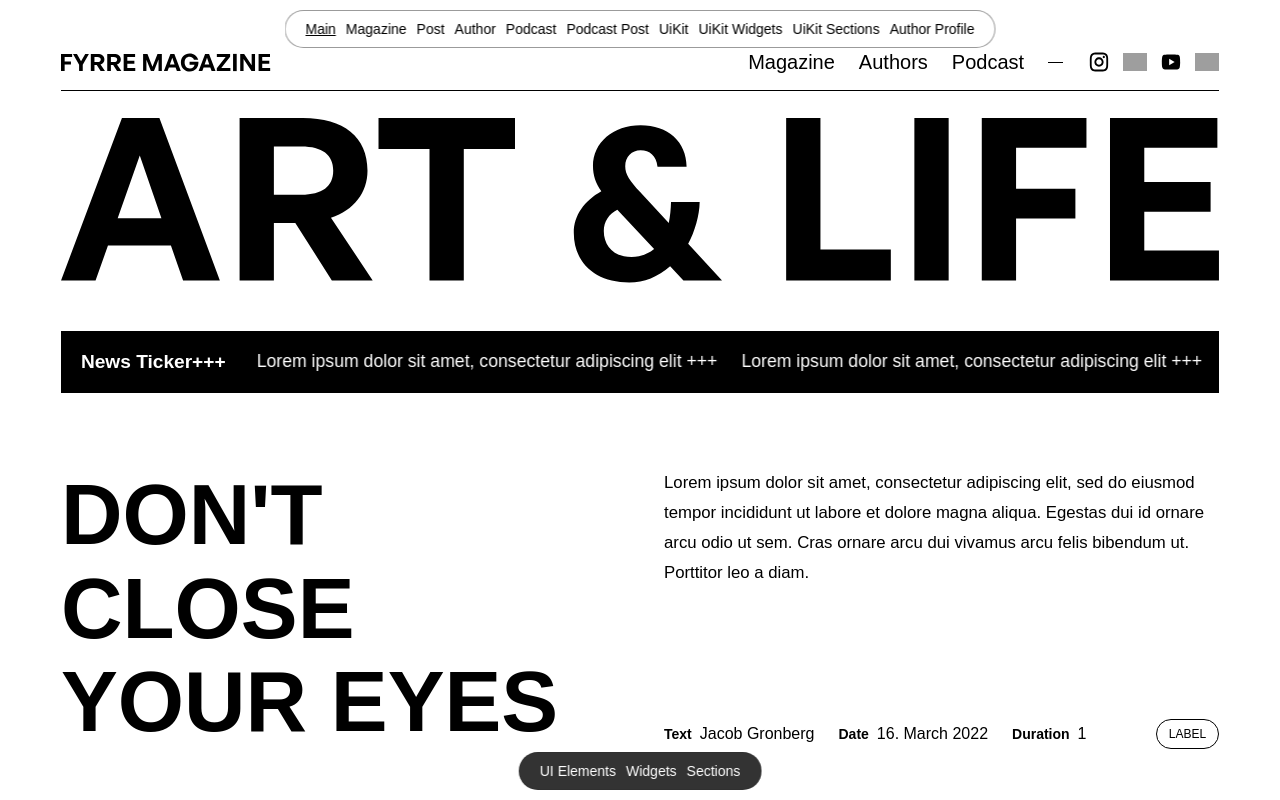
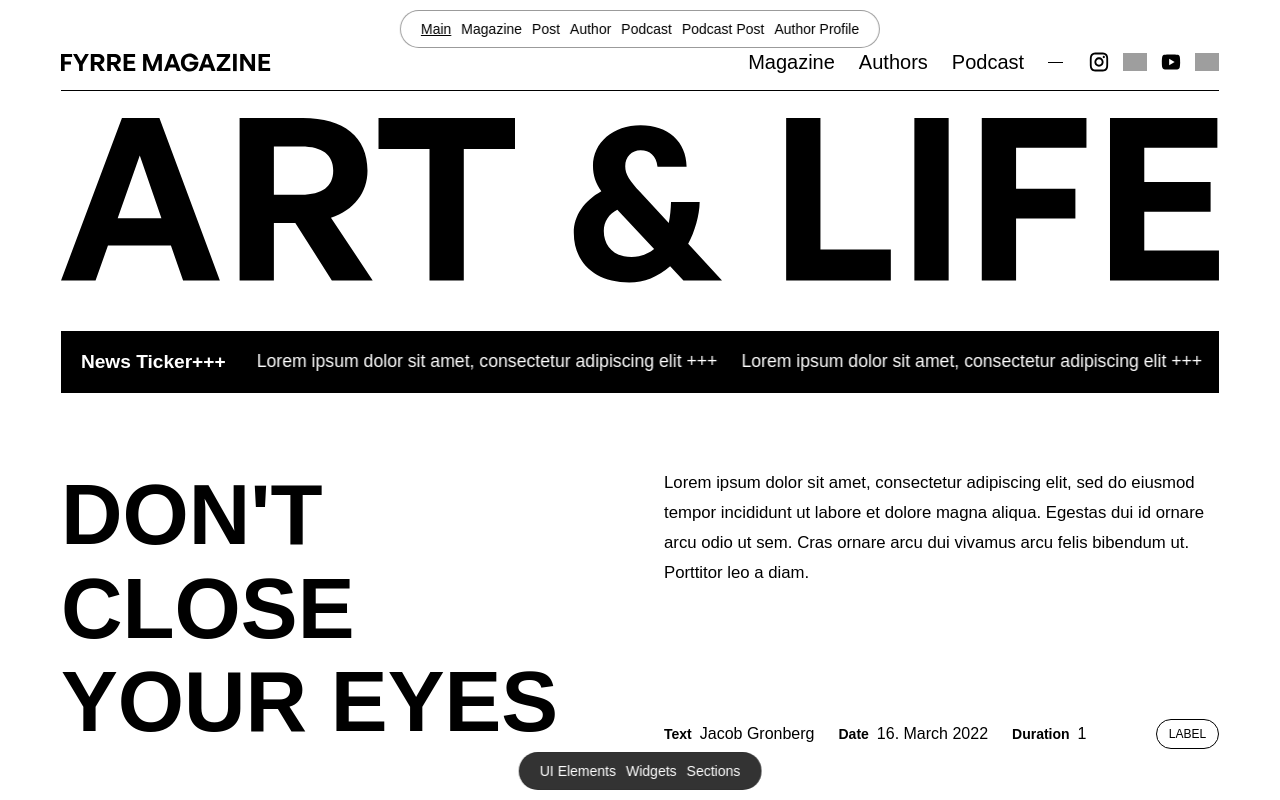
Before and after one commit to nobleworkshop/artlife-magazine, a React (Vite) app: page / in a window 1280 px wide. Shown: the top 800 px of the page. Built offline with nearby package versions, Linux system fonts and the light colour scheme; grey boxes are pictures that could not be loaded; a web font is replaced by a local one.

Commit message:
Nav updated

```diff
--- a/src/App.jsx
+++ b/src/App.jsx
@@ -37,9 +37,6 @@ function App() {
 					<Link to="/author-profile" title="Author" />
 					<Link to="/podcast" title="Podcast" />
 					<Link to="/podcast-post" title="Podcast Post" />
-					<Link to="/uikit" title="UiKit" />
-					<Link to="/uikit-widgets" title="UiKit Widgets" />
-					<Link to="/uikit-sections" title="UiKit Sections" />
 					<Link to="/author-profile" title="Author Profile" />
 				</nav>
 				<nav className="nav nav--ui">
--- a/src/uikit-components/uikit-PodcastPost.jsx
+++ b/src/uikit-components/uikit-PodcastPost.jsx
@@ -24,7 +24,7 @@ const UiKitPodcastPost = () => {
 						{`import PodcastPost from "../components/PodcastPost/PodcastPost";`}
 						<br />
 						<br />
-						{`<PodcastPost />`}
+						{`<PodcastPost podcastData={podcastData} />`}
 					</code>
 				</pre>
 			</div>
```
